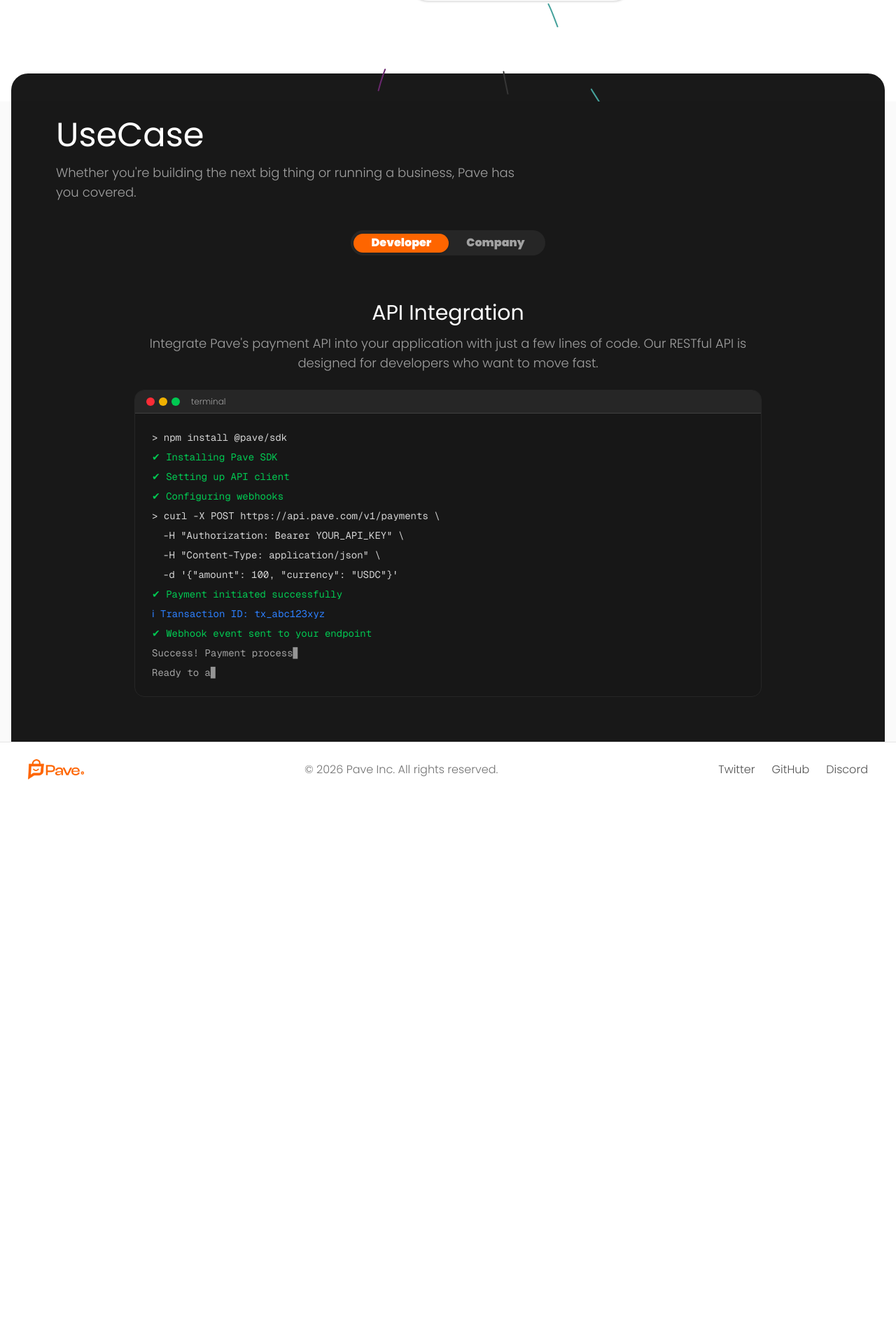
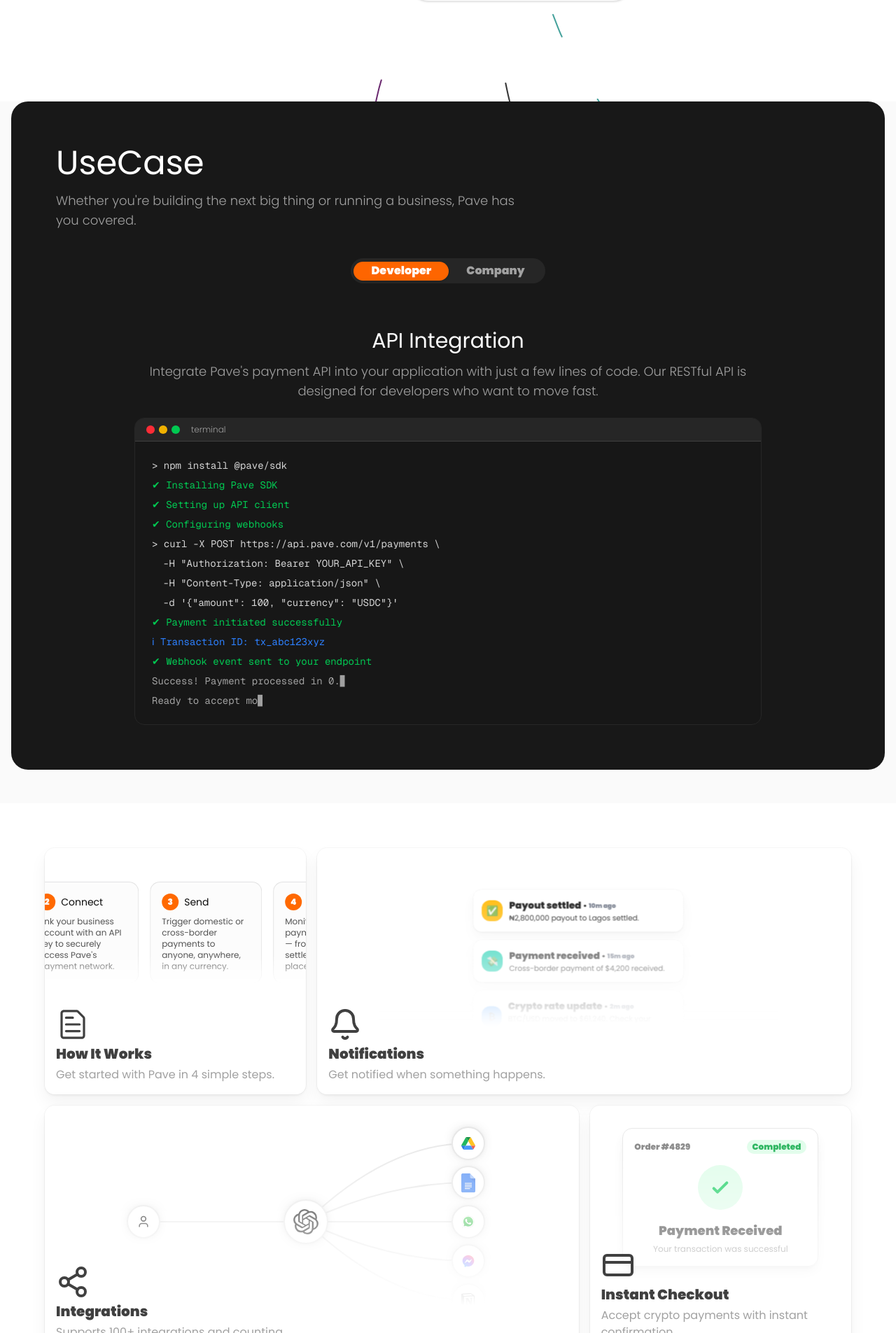
Before and after one commit to Nixxy25/Pave, a Next.js app: page / in a window 1280 px wide. Shown: the part 655-2560 px from the top of the page at 70% size. Before the commit the page ends 1793 px from the top, so only its background shows below. Built offline with nearby package versions, Linux system fonts and the light colour scheme.

Commit message:
feat: Update the styling and fonts

```diff
--- a/app/globals.css
+++ b/app/globals.css
@@ -170,6 +170,8 @@
   }
   body {
     @apply bg-background text-foreground;
+    font-family: 'Poppins', 'Helvetica', 'Arial', sans-serif;
+    font-weight: 400;
   }
 
   /* Poppins utility classes */
--- a/app/page.tsx
+++ b/app/page.tsx
@@ -1,3 +1,4 @@
+import { Features } from "@/components/features";
 import { Footer } from "@/components/footer";
 import { HeroPage } from "@/components/heropage";
 import { Navbar } from "@/components/navbar";
@@ -9,6 +10,7 @@
       <Navbar />
       <HeroPage />
       <UseCase />
+      <Features />
       <Footer />
     </div>
   );
--- a/components/ui/bento-grid.tsx
+++ b/components/ui/bento-grid.tsx
@@ -59,7 +59,7 @@
     <div className="p-4">
       <div className="pointer-events-none z-10 flex transform-gpu flex-col gap-1 transition-all duration-300 lg:group-hover:-translate-y-10">
         <Icon className="h-12 w-12 origin-left transform-gpu text-neutral-700 transition-all duration-300 ease-in-out group-hover:scale-75" />
-        <h3 className="text-xl font-semibold text-neutral-700 dark:text-neutral-300">
+        <h3 className="text-xl font-medium text-neutral-700 dark:text-neutral-300">
           {name}
         </h3>
         <p className="max-w-lg text-neutral-400">{description}</p>
--- a/components/usecase.tsx
+++ b/components/usecase.tsx
@@ -76,10 +76,10 @@
 
 export function UseCase() {
   return (
-    <section className="w-full mt-8 md:mt-0 lg:-mt-10">
+    <section className="w-full pb-8 md:pb-12">
       <div className="w-full px-4">
         {/* Black rounded container */}
-        <div className="bg-black/90 rounded-t-3xl p-6 sm:p-8 md:p-12 lg:p-16">
+        <div className="bg-black/90 rounded-3xl p-6 sm:p-8 md:p-12 lg:p-16">
           {/* Header */}
           <div className="mb-6 sm:mb-10">
             <h2 className="poppins-regular text-2xl sm:text-3xl md:text-4xl lg:text-5xl text-white mb-2 sm:mb-4">
```
